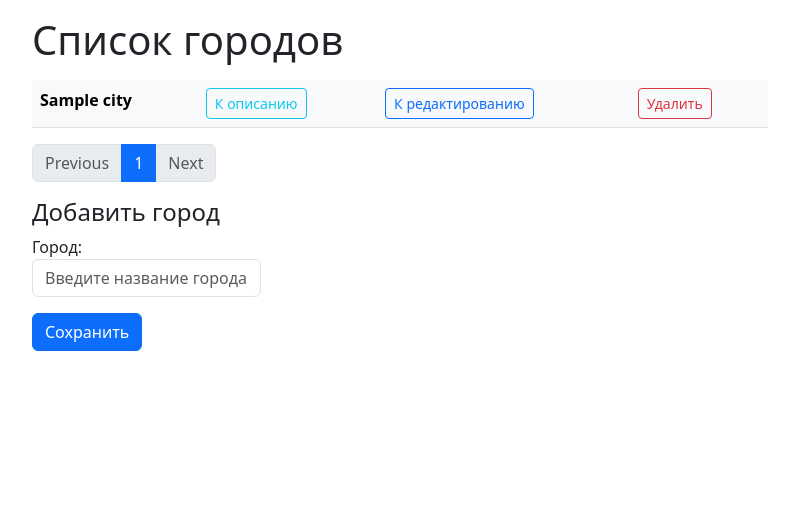
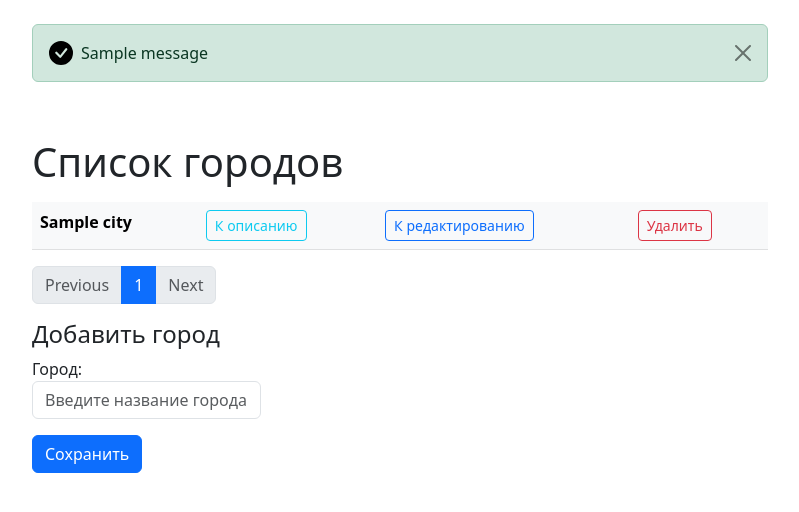
Before and after one commit to RuslanGafurov/RouteFinder, a Django app: page /cities/ in a window 1280 px wide. Shown: the part 57-569 px from the top of the page, without its empty margins (240-1039 px from the left). Run offline with Django 4.2, Linux system fonts and the light colour scheme; tables that the repository leaves empty hold one stand-in row (values such as "Sample post"); one stand-in notice (Sample message) is shown.

Commit message:
Added Messages

```diff
--- a/cities/views.py
+++ b/cities/views.py
@@ -1,5 +1,5 @@
+from django.contrib import messages
 from django.contrib.messages.views import SuccessMessageMixin
-from django.shortcuts import render
 from django.urls import reverse_lazy
 from django.views.generic import DetailView, DeleteView, UpdateView, ListView, CreateView
 
@@ -31,17 +31,19 @@ class CityDetailView(DetailView):
     template_name = 'cities/detail.html'
 
 
-class CityCreateView(CreateView):
+class CityCreateView(SuccessMessageMixin, CreateView):
     model = City
     form_class = CityForm
     success_url = reverse_lazy('cities:list')
+    success_message = 'Город успешно добавлен'
 
 
-class CityUpdateView(UpdateView):
+class CityUpdateView(SuccessMessageMixin, UpdateView):
     model = City
     form_class = CityForm
     template_name = 'cities/update.html'
     success_url = reverse_lazy('cities:list')
+    success_message = 'Город успешно изменен'
 
 
 class CityDeleteView(DeleteView):
@@ -49,4 +51,5 @@ class CityDeleteView(DeleteView):
     success_url = reverse_lazy('cities:list')
 
     def get(self, request, *args, **kwargs):
+        messages.success(request, 'Город успешно удален')
         return self.delete(request, *args, **kwargs)
--- a/templates/base.html
+++ b/templates/base.html
@@ -12,7 +12,7 @@
     </head>
     <body>
 
-        <!-- Start Bootstrap Navbar -->
+        <!-- Navbar -->
         <nav class="navbar bg-dark border-bottom border-bottom-dark" data-bs-theme="dark">
             <div class="container-fluid">
                 <a class="navbar-brand" href="">RouteFinder</a>
@@ -38,8 +38,45 @@
             </div>
             </div>
         </nav>
-        <!-- End Bootstrap Navbar -->
 
+        <!-- Messages -->
+        <div class="container">
+            <div class="row">
+                <div class="col-md-8 mx-auto my-4">
+                    {% if messages %}
+                    {% for message in messages %}
+                    {% if message.level == DEFAULT_MESSAGE_LEVELS.ERROR %}
+
+                    <div class="alert alert-danger d-flex align-items-center alert-dismissible fade show" role="alert">
+                        <svg xmlns="http://www.w3.org/2000/svg" width="24" height="24" class="bi bi-exclamation-triangle-fill flex-shrink-0 me-2" viewBox="0 0 16 16" role="img" aria-label="Info:">
+                            <path d="M8.982 1.566a1.13 1.13 0 0 0-1.96 0L.165 13.233c-.457.778.091 1.767.98 1.767h13.713c.889 0 1.438-.99.98-1.767L8.982 1.566zM8 5c.535 0 .954.462.9.995l-.35 3.507a.552.552 0 0 1-1.1 0L7.1 5.995A.905.905 0 0 1 8 5zm.002 6a1 1 0 1 1 0 2 1 1 0 0 1 0-2z"/>
+                        </svg>
+                        <div>
+                            {{ message }}
+                            <button type="button" class="btn-close" data-bs-dismiss="alert" aria-label="Close"></button>
+                        </div>
+                    </div>
+
+                    {% else %}
+
+                    <div class="alert alert-success d-flex align-items-center alert-dismissible fade show" role="alert">
+                        <svg xmlns="http://www.w3.org/2000/svg" width="24" height="24" class="bi bi-exclamation-triangle-fill flex-shrink-0 me-2" viewBox="0 0 16 16" role="img" aria-label="Info:">
+                            <path d="M16 8A8 8 0 1 1 0 8a8 8 0 0 1 16 0zm-3.97-3.03a.75.75 0 0 0-1.08.022L7.477 9.417 5.384 7.323a.75.75 0 0 0-1.06 1.06L6.97 11.03a.75.75 0 0 0 1.079-.02l3.992-4.99a.75.75 0 0 0-.01-1.05z"/>
+                        </svg>
+                        <div>
+                            {{ message }}
+                            <button type="button" class="btn-close" data-bs-dismiss="alert" aria-label="Close"></button>
+                        </div>
+                    </div>
+
+                    {% endif %}
+                    {% endfor %}
+                    {% endif %}
+                </div>
+            </div>
+        </div>
+
+        <!-- Content -->
         <div class="container">
             {% block content %}{% endblock content %}
         </div>
```
